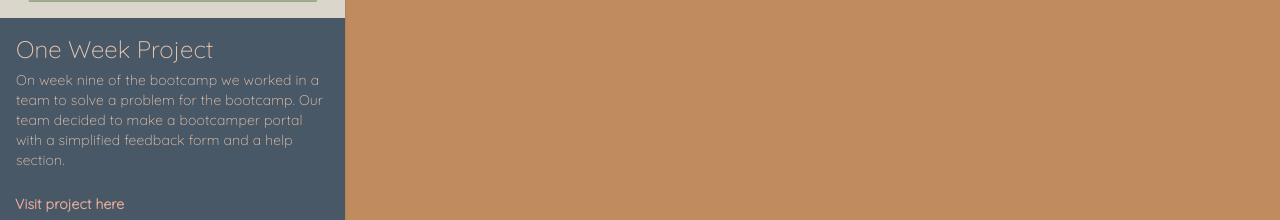
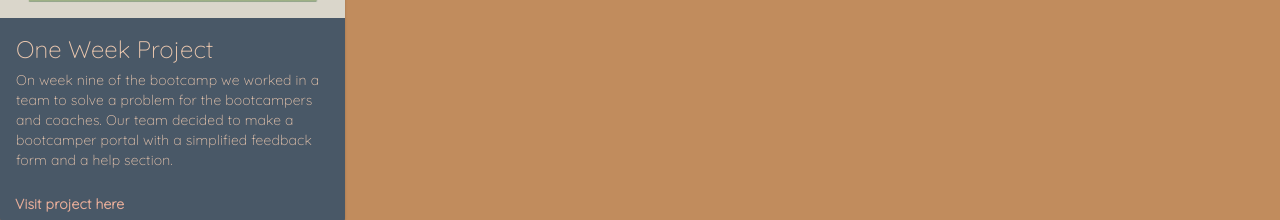
Before and after one commit to emilysarina/Portfolio, a React (Create React App) app: page /projects in a window 1280 px wide. Shown: the part 680-900 px from the top of the page. Built offline with nearby package versions, Linux system fonts and the light colour scheme; a web font is replaced by a local one.

Commit message:
testing git hub

```diff
--- a/src/Pages/ProjectsPage/Projects.js
+++ b/src/Pages/ProjectsPage/Projects.js
@@ -23,7 +23,7 @@ export default function Projects() {
     projectImg='/FeedbackSite.png'
     altText={'Feedback Site'}
     title={"One Week Project"}
-    body={"On week nine of the bootcamp we worked in a team to solve a problem for the bootcamp. Our team decided to make a bootcamper portal with a simplified feedback form and a help section."}
+    body={"On week nine of the bootcamp we worked in a team to solve a problem for the bootcampers and coaches. Our team decided to make a bootcamper portal with a simplified feedback form and a help section."}
     projectWebsite={'https://heuristic-johnson-b3e4f3.netlify.app'}
     />
     </div>
```
